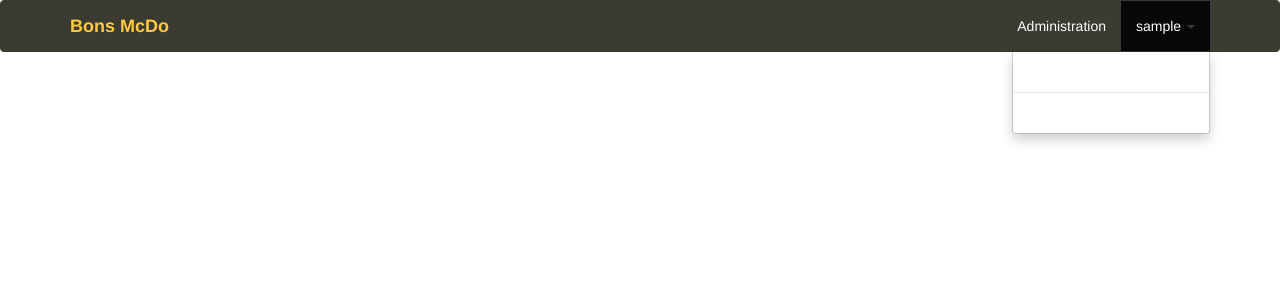
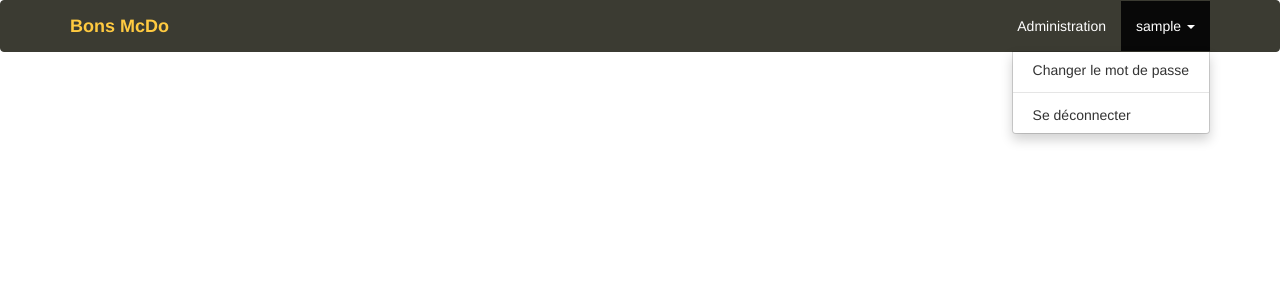
Before and after one commit to simonbru/coupons, a Django app: page /coupons/ in a window 1280 px wide, after a click that opens the changed part. Shown: the top 300 px of the page. Run offline with Django 3.2, Linux system fonts and the light colour scheme; the visitor is signed in with stand-in values (Sample User, id 1); data that the repository does not hold is empty; some libraries are stand-ins or nearby versions.

Commit message:
Fix styling bugs in navbar

```diff
--- a/coupons/static/coupons/styles/app.css
+++ b/coupons/static/coupons/styles/app.css
@@ -13,6 +13,7 @@
 
 .coupon-link:hover {
     text-decoration: none;
+    color: #3B3B32;
 }
 
 .coupon-price {
@@ -35,7 +36,7 @@
 
 
 /* Override bootstrap colors */
-* {
+body, a {
     color: #3B3B32;
 }
 
@@ -49,6 +50,12 @@
     font-weight: bold;
 }
 
-.navbar-nav a {
+.navbar-nav > li > a {
     color: white !important;
 }
+
+@media (max-width: 767px) {
+    .navbar-nav .dropdown-menu a {
+        color: white !important;
+    }
+}
```
